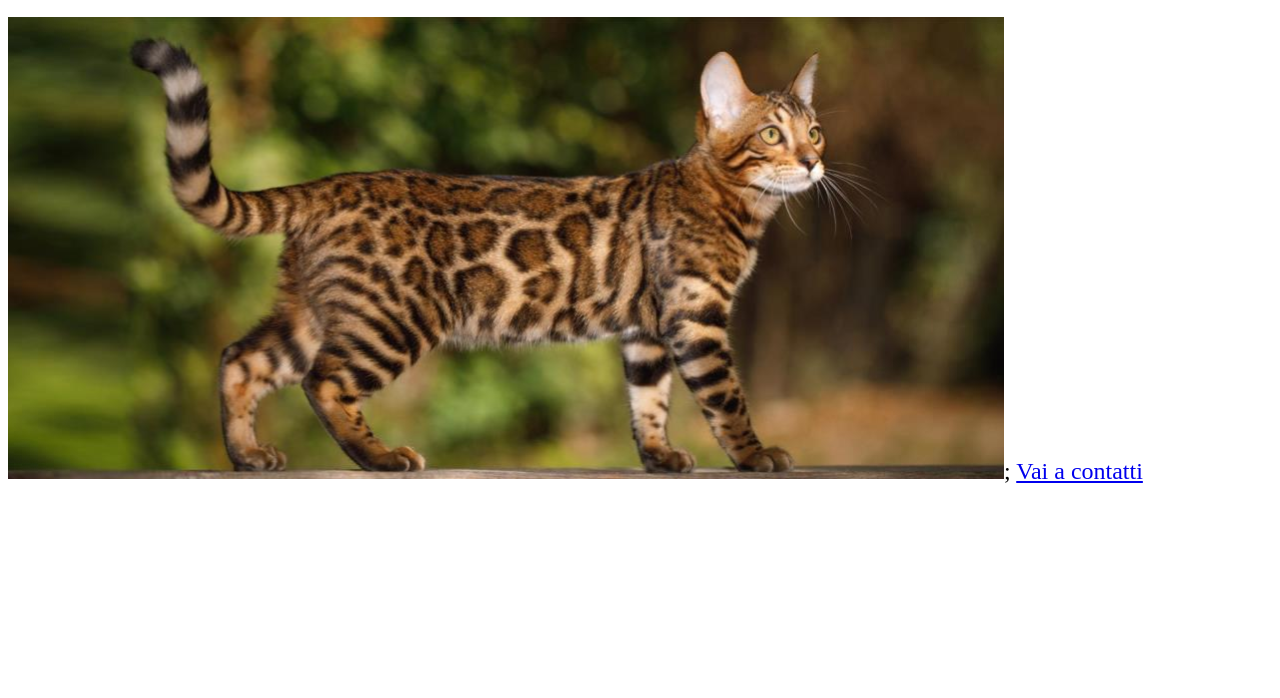
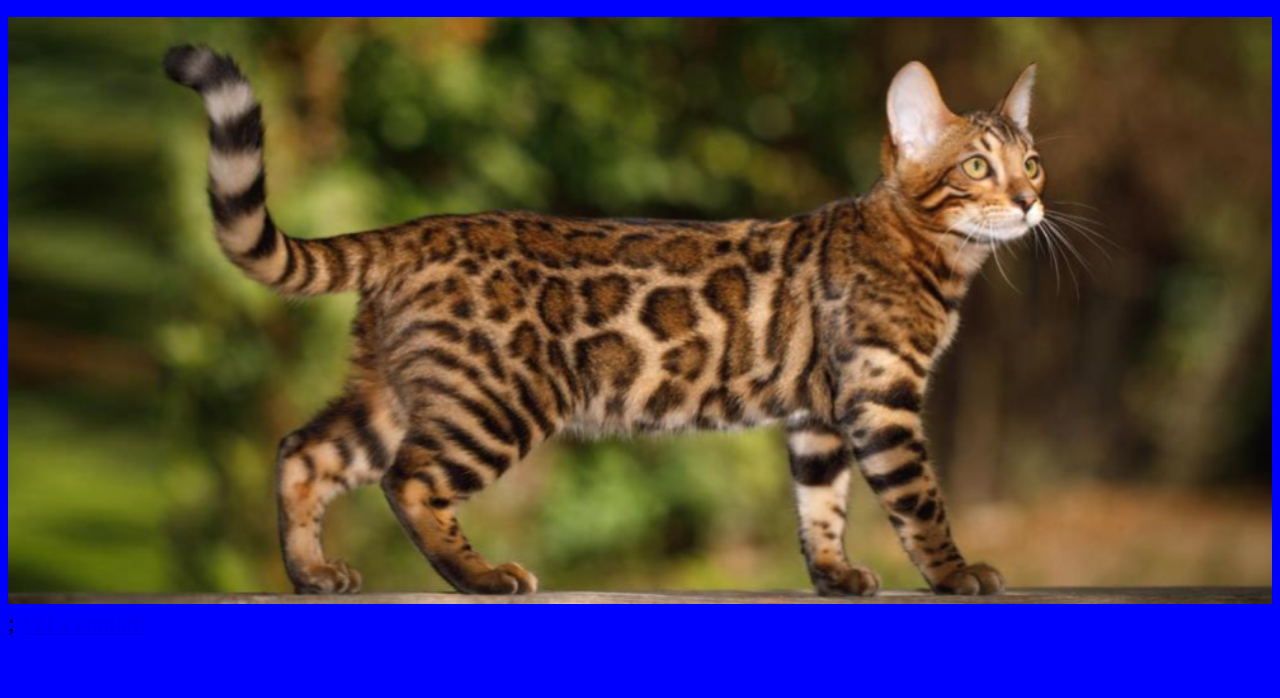
Before and after one commit to francescaaloi/giornale01, a plain HTML site: page index.html in a window 1280 px wide. Shown: the part 102-800 px from the top of the page. Drawn offline with Linux system fonts and the light colour scheme.

Commit message:
Update style.css

```diff
--- a/style.css
+++ b/style.css
@@ -1,3 +1,9 @@
 body {
     font-size: 24px;
+    background-color: blue;
+    front-family: Georgia, 'Times New Roman', Times, serif;
 }
+img {
+    width: 100%;
+    max-width: 320 px;
+}
```
